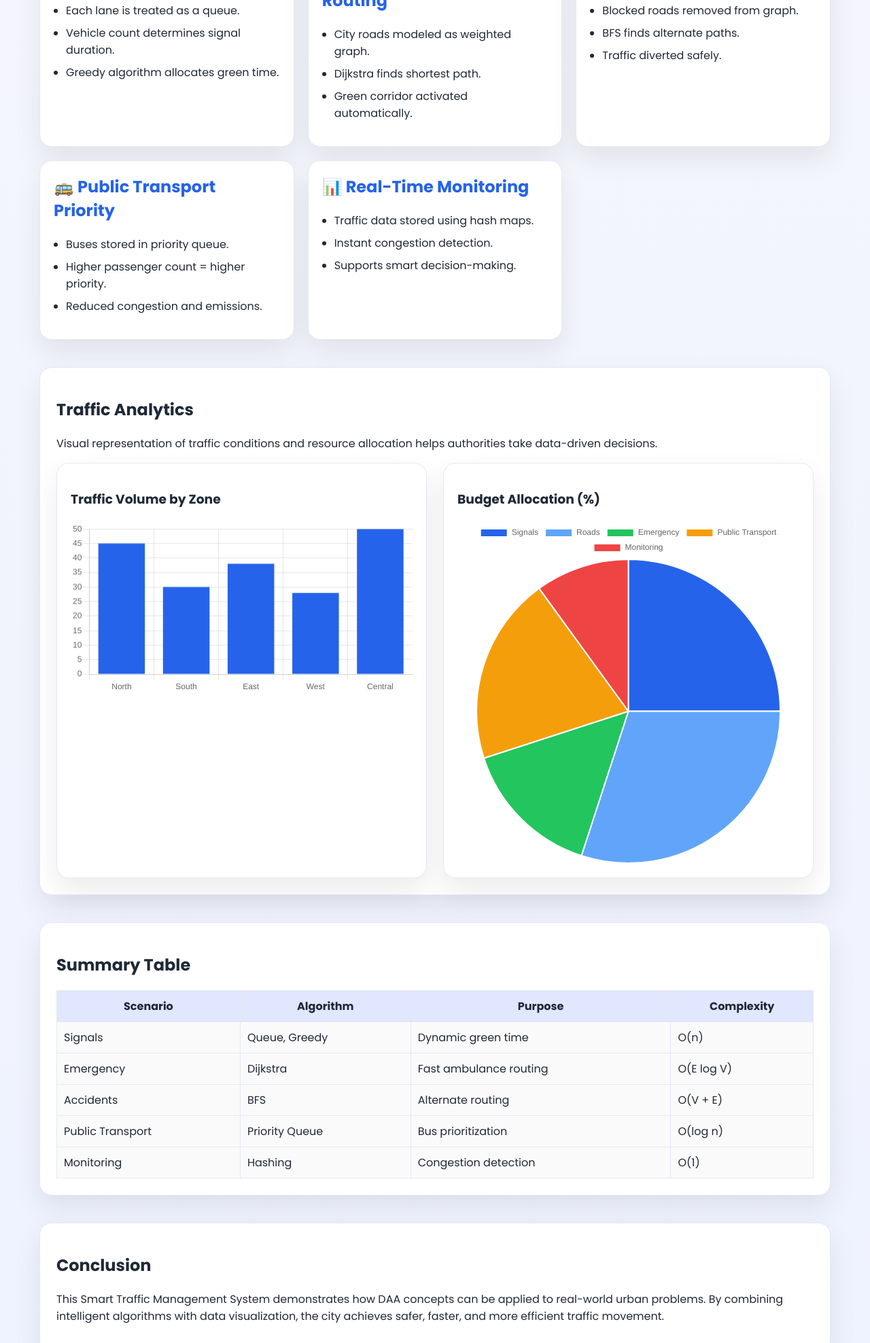
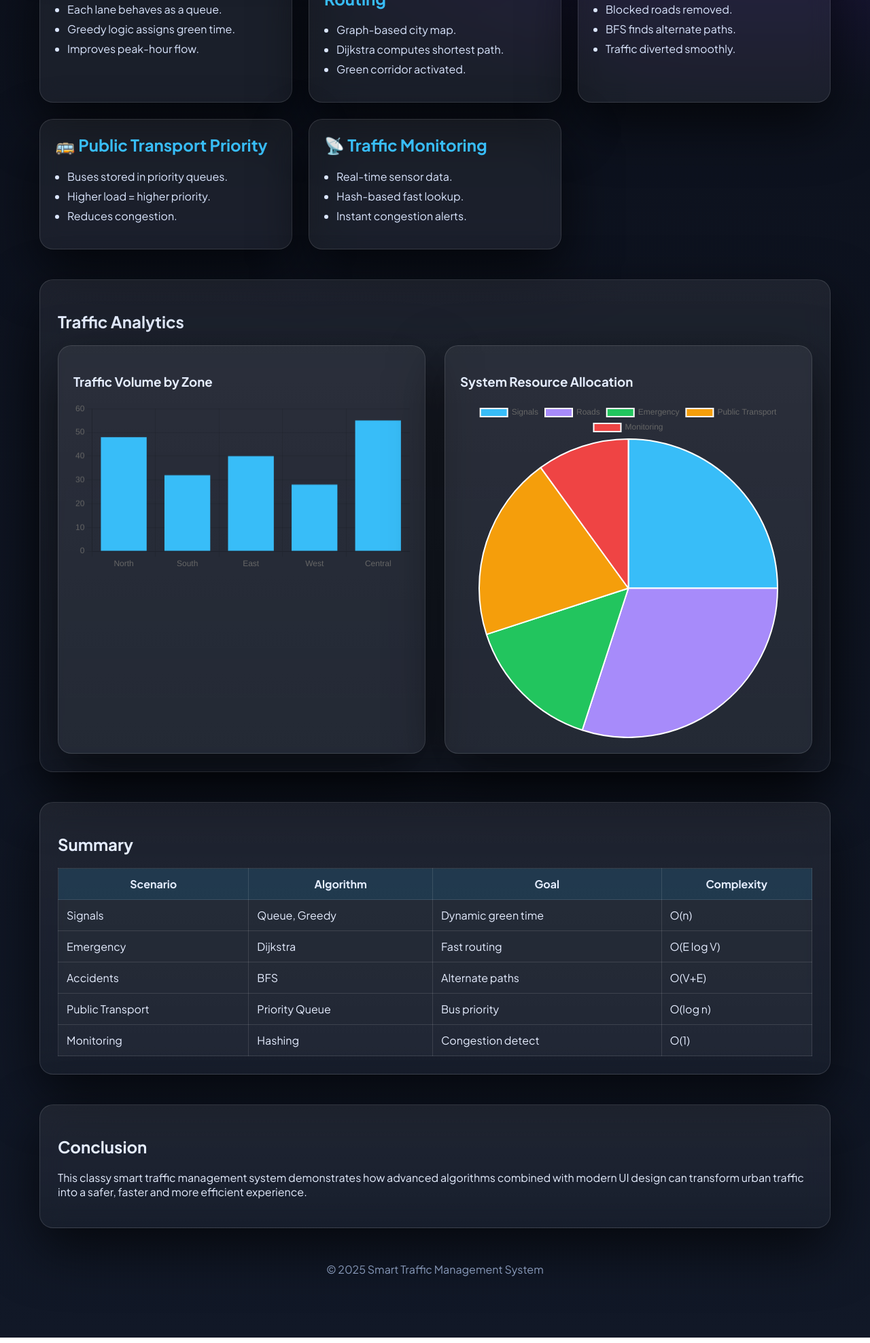
Before and after one commit to rudreshaiholli/DAA-PROJECT, a plain HTML site: page member1.html in a window 1280 px wide. Shown: the part 604-2580 px from the top of the page at 68% size. Drawn offline with nearby package versions, Linux system fonts and the light colour scheme.

Commit message:
Update member1.html

```diff
--- a/member1.html
+++ b/member1.html
@@ -5,121 +5,140 @@
 <meta name="viewport" content="width=device-width, initial-scale=1.0">
 <title>Smart Traffic Management System</title>
 
-<link href="https://fonts.googleapis.com/css2?family=Poppins:wght@400;600;700&display=swap" rel="stylesheet">
+<link href="https://fonts.googleapis.com/css2?family=Plus+Jakarta+Sans:wght@400;600;700&display=swap" rel="stylesheet">
 <script src="https://cdn.jsdelivr.net/npm/chart.js"></script>
 
 <style>
 :root{
-  --bg:#f5f7fb;
-  --panel:#ffffff;
-  --border:#e5e9f2;
-  --text:#1f2937;
-  --muted:#6b7280;
-  --accent:#2563eb;
-  --accent-soft:#e0e7ff;
-  --radius:18px;
-  --shadow:0 18px 40px rgba(0,0,0,0.08);
-  --max-width:1200px;
+  --bg1:#0b0f1a;
+  --bg2:#111827;
+  --card:rgba(255,255,255,0.06);
+  --border:rgba(255,255,255,0.12);
+  --text:#e5edff;
+  --muted:#9db1d6;
+  --accent:#38bdf8;
+  --accent2:#a78bfa;
+  --radius:20px;
+  --shadow:0 30px 80px rgba(0,0,0,0.65);
+  --max:1200px;
 }
 
 *{box-sizing:border-box;}
 body{
   margin:0;
-  font-family:Poppins,sans-serif;
-  background:linear-gradient(180deg,#f5f7fb,#eef2ff);
+  font-family:"Plus Jakarta Sans",sans-serif;
+  background:
+    radial-gradient(1200px 600px at 10% -10%, #1e3a8a44, transparent),
+    radial-gradient(1000px 500px at 90% 10%, #7c3aed44, transparent),
+    linear-gradient(180deg,var(--bg1),var(--bg2));
   color:var(--text);
 }
 
 .wrap{
-  max-width:var(--max-width);
+  max-width:var(--max);
   margin:auto;
-  padding:30px 18px 80px;
+  padding:36px 18px 90px;
 }
 
 /* HERO */
 .hero{
   text-align:center;
-  margin-bottom:32px;
+  margin-bottom:36px;
 }
 .hero h1{
-  font-size:36px;
+  font-size:40px;
   font-weight:700;
-  color:var(--accent);
+  background:linear-gradient(90deg,var(--accent),var(--accent2));
+  -webkit-background-clip:text;
+  color:transparent;
 }
 .hero p{
+  max-width:760px;
+  margin:10px auto 0;
   color:var(--muted);
-  max-width:700px;
-  margin:auto;
 }
 
 /* NAV */
 nav{
   display:flex;
   justify-content:center;
-  gap:28px;
-  padding:14px;
-  background:var(--panel);
-  border-radius:40px;
+  gap:32px;
+  padding:14px 22px;
+  border-radius:999px;
+  background:var(--card);
   border:1px solid var(--border);
+  backdrop-filter:blur(14px);
   box-shadow:var(--shadow);
-  margin-bottom:30px;
+  margin-bottom:38px;
 }
 nav a{
+  color:var(--muted);
   text-decoration:none;
   font-weight:600;
-  color:var(--muted);
+  transition:.25s;
 }
-nav a:hover{color:var(--accent);}
+nav a:hover{
+  color:var(--accent);
+  text-shadow:0 0 18px #38bdf866;
+}
 
 /* CARDS */
 .cards{
   display:grid;
   grid-template-columns:repeat(3,1fr);
-  gap:20px;
-  margin-bottom:40px;
+  gap:24px;
+  margin-bottom:44px;
 }
 .card{
-  background:var(--panel);
+  background:var(--card);
+  border:1px solid var(--border);
   border-radius:var(--radius);
-  padding:20px;
-  border:1px solid var(--border);
+  padding:22px;
+  backdrop-filter:blur(16px);
   box-shadow:var(--shadow);
-  transition:.3s;
+  transition:.35s;
 }
 .card:hover{
-  transform:translateY(-6px);
+  transform:translateY(-10px) scale(1.02);
+  box-shadow:0 40px 100px rgba(0,0,0,0.75);
 }
 .card h2{
+  margin-top:0;
   color:var(--accent);
-  margin-top:0;
 }
 .card ul{
   padding-left:18px;
 }
 .card li{
   margin-bottom:8px;
+  color:#dbe6ff;
 }
 
 /* BIG CARD */
 .big-card{
-  background:var(--panel);
+  background:linear-gradient(
+    180deg,
+    rgba(255,255,255,0.07),
+    rgba(255,255,255,0.03)
+  );
+  border:1px solid var(--border);
   border-radius:var(--radius);
-  padding:24px;
-  border:1px solid var(--border);
+  padding:26px;
+  backdrop-filter:blur(18px);
   box-shadow:var(--shadow);
-  margin-bottom:40px;
+  margin-bottom:44px;
 }
 
 /* CHARTS */
 .charts{
   display:grid;
   grid-template-columns:1fr 1fr;
-  gap:24px;
+  gap:28px;
 }
 .chart-box{
-  background:var(--panel);
-  padding:20px;
+  background:var(--card);
   border-radius:var(--radius);
+  padding:22px;
   border:1px solid var(--border);
   box-shadow:var(--shadow);
 }
@@ -131,26 +150,27 @@ table{
 }
 th,td{
   border:1px solid var(--border);
-  padding:10px;
+  padding:12px;
 }
 th{
-  background:var(--accent-soft);
+  background:rgba(56,189,248,0.15);
 }
 td{
-  background:#fafafa;
+  background:rgba(255,255,255,0.04);
 }
 
 /* FOOTER */
 footer{
   text-align:center;
   color:var(--muted);
-  margin-top:40px;
+  margin-top:50px;
 }
 
 /* RESPONSIVE */
 @media(max-width:900px){
   .cards{grid-template-columns:1fr;}
   .charts{grid-template-columns:1fr;}
+  .hero h1{font-size:30px;}
 }
 </style>
 </head>
@@ -162,9 +182,8 @@ footer{
 <div class="hero">
   <h1>Smart Traffic Management System</h1>
   <p>
-    A modern, scenario-based traffic control system using
-    Data Structures and Algorithms (DAA) to reduce congestion,
-    improve safety, and enable intelligent urban mobility.
+    A premium, scenario-driven traffic control platform using
+    Data Structures and Algorithms (DAA) to power intelligent urban mobility.
   </p>
 </div>
 
@@ -181,9 +200,10 @@ footer{
 <div class="big-card">
   <h2>System Overview</h2>
   <p>
-    The city traffic network is modeled as a graph where intersections are nodes
-    and roads are edges. Queues manage vehicle waiting, greedy strategies optimize
-    signals, and shortest-path algorithms ensure rapid emergency response.
+    The city traffic network is modeled as a weighted graph where intersections
+    are nodes and roads are edges. Vehicle queues, greedy scheduling,
+    shortest-path routing and priority handling work together to reduce
+    congestion and improve safety.
   </p>
 </div>
 
@@ -193,45 +213,45 @@ footer{
 <div class="card" id="signals">
 <h2>🚦 Adaptive Traffic Signals</h2>
 <ul>
-<li>Each lane is treated as a queue.</li>
-<li>Vehicle count determines signal duration.</li>
-<li>Greedy algorithm allocates green time.</li>
+<li>Each lane behaves as a queue.</li>
+<li>Greedy logic assigns green time.</li>
+<li>Improves peak-hour flow.</li>
 </ul>
 </div>
 
 <div class="card" id="emergency">
 <h2>🚑 Emergency Vehicle Routing</h2>
 <ul>
-<li>City roads modeled as weighted graph.</li>
-<li>Dijkstra finds shortest path.</li>
-<li>Green corridor activated automatically.</li>
+<li>Graph-based city map.</li>
+<li>Dijkstra computes shortest path.</li>
+<li>Green corridor activated.</li>
 </ul>
 </div>
 
 <div class="card" id="routing">
 <h2>⛔ Accident & Rerouting</h2>
 <ul>
-<li>Blocked roads removed from graph.</li>
+<li>Blocked roads removed.</li>
 <li>BFS finds alternate paths.</li>
-<li>Traffic diverted safely.</li>
+<li>Traffic diverted smoothly.</li>
 </ul>
 </div>
 
 <div class="card" id="public">
 <h2>🚌 Public Transport Priority</h2>
 <ul>
-<li>Buses stored in priority queue.</li>
-<li>Higher passenger count = higher priority.</li>
-<li>Reduced congestion and emissions.</li>
+<li>Buses stored in priority queues.</li>
+<li>Higher load = higher priority.</li>
+<li>Reduces congestion.</li>
 </ul>
 </div>
 
 <div class="card">
-<h2>📊 Real-Time Monitoring</h2>
+<h2>📡 Traffic Monitoring</h2>
 <ul>
-<li>Traffic data stored using hash maps.</li>
-<li>Instant congestion detection.</li>
-<li>Supports smart decision-making.</li>
+<li>Real-time sensor data.</li>
+<li>Hash-based fast lookup.</li>
+<li>Instant congestion alerts.</li>
 </ul>
 </div>
 
@@ -240,18 +260,13 @@ footer{
 <!-- ANALYTICS -->
 <div class="big-card" id="analytics">
 <h2>Traffic Analytics</h2>
-<p>
-Visual representation of traffic conditions and resource allocation
-helps authorities take data-driven decisions.
-</p>
-
 <div class="charts">
   <div class="chart-box">
     <h3>Traffic Volume by Zone</h3>
     <canvas id="barChart"></canvas>
   </div>
   <div class="chart-box">
-    <h3>Budget Allocation (%)</h3>
+    <h3>System Resource Allocation</h3>
     <canvas id="pieChart"></canvas>
   </div>
 </div>
@@ -259,55 +274,23 @@ helps authorities take data-driven decisions.
 
 <!-- SUMMARY -->
 <div class="big-card">
-<h2>Summary Table</h2>
+<h2>Summary</h2>
 <table>
-<tr>
-<th>Scenario</th>
-<th>Algorithm</th>
-<th>Purpose</th>
-<th>Complexity</th>
-</tr>
-<tr>
-<td>Signals</td>
-<td>Queue, Greedy</td>
-<td>Dynamic green time</td>
-<td>O(n)</td>
-</tr>
-<tr>
-<td>Emergency</td>
-<td>Dijkstra</td>
-<td>Fast ambulance routing</td>
-<td>O(E log V)</td>
-</tr>
-<tr>
-<td>Accidents</td>
-<td>BFS</td>
-<td>Alternate routing</td>
-<td>O(V + E)</td>
-</tr>
-<tr>
-<td>Public Transport</td>
-<td>Priority Queue</td>
-<td>Bus prioritization</td>
-<td>O(log n)</td>
-</tr>
-<tr>
-<td>Monitoring</td>
-<td>Hashing</td>
-<td>Congestion detection</td>
-<td>O(1)</td>
-</tr>
+<tr><th>Scenario</th><th>Algorithm</th><th>Goal</th><th>Complexity</th></tr>
+<tr><td>Signals</td><td>Queue, Greedy</td><td>Dynamic green time</td><td>O(n)</td></tr>
+<tr><td>Emergency</td><td>Dijkstra</td><td>Fast routing</td><td>O(E log V)</td></tr>
+<tr><td>Accidents</td><td>BFS</td><td>Alternate paths</td><td>O(V+E)</td></tr>
+<tr><td>Public Transport</td><td>Priority Queue</td><td>Bus priority</td><td>O(log n)</td></tr>
+<tr><td>Monitoring</td><td>Hashing</td><td>Congestion detect</td><td>O(1)</td></tr>
 </table>
 </div>
 
-<!-- CONCLUSION -->
 <div class="big-card">
 <h2>Conclusion</h2>
 <p>
-This Smart Traffic Management System demonstrates how DAA concepts can be
-applied to real-world urban problems. By combining intelligent algorithms
-with data visualization, the city achieves safer, faster, and more efficient
-traffic movement.
+This classy smart traffic management system demonstrates how advanced
+algorithms combined with modern UI design can transform urban traffic
+into a safer, faster and more efficient experience.
 </p>
 </div>
 
@@ -318,29 +301,28 @@ traffic movement.
 </div>
 
 <script>
-new Chart(document.getElementById("barChart"),{
+new Chart(barChart,{
 type:"bar",
 data:{
 labels:["North","South","East","West","Central"],
 datasets:[{
-label:"Vehicles (in thousands)",
-data:[45,30,38,28,50],
-backgroundColor:"#2563eb"
+label:"Vehicles (thousands)",
+data:[48,32,40,28,55],
+backgroundColor:"#38bdf8"
 }]
 },
-options:{responsive:true,plugins:{legend:{display:false}}}
+options:{plugins:{legend:{display:false}}}
 });
 
-new Chart(document.getElementById("pieChart"),{
+new Chart(pieChart,{
 type:"pie",
 data:{
 labels:["Signals","Roads","Emergency","Public Transport","Monitoring"],
 datasets:[{
 data:[25,30,15,20,10],
-backgroundColor:["#2563eb","#60a5fa","#22c55e","#f59e0b","#ef4444"]
+backgroundColor:["#38bdf8","#a78bfa","#22c55e","#f59e0b","#ef4444"]
 }]
-},
-options:{responsive:true}
+}
 });
 </script>
 
```
